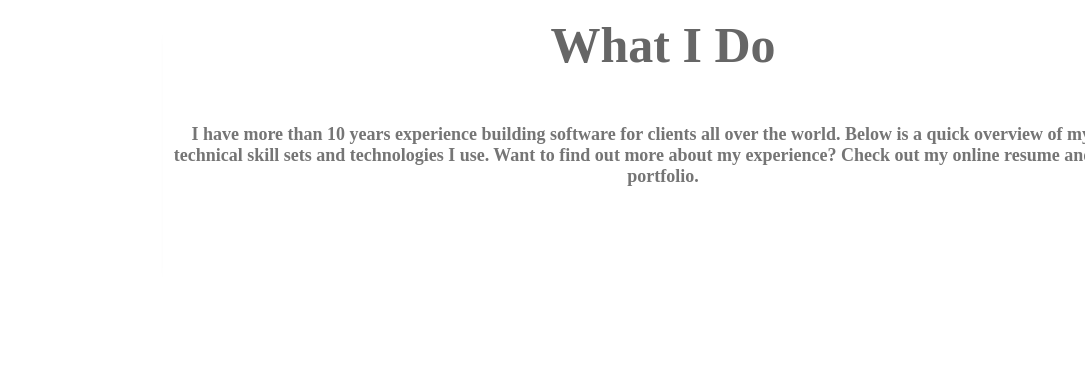
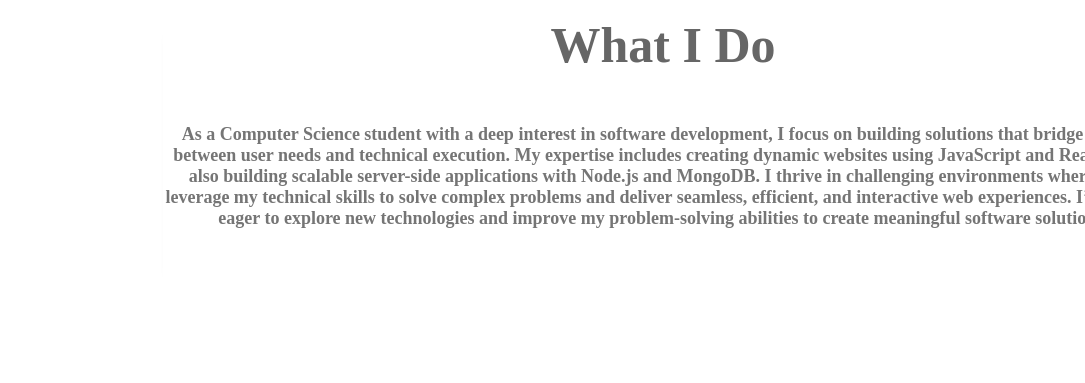
Before and after one commit to fatema-76/Assignment-001, a plain HTML site: page index.html in a window 1280 px wide. Shown: the part 1600-1983 px from the top of the page, without its empty margins (195-1280 px from the left). Drawn offline with Linux system fonts and the light colour scheme; files whose address does not match are found by name.

Commit message:
changed some paragraphs again

```diff
--- a/index.html
+++ b/index.html
@@ -69,7 +69,7 @@
     <section class="what-i-do">
       <section class="about-do">
         <p class="Bold-text">What I Do</p>
-        <p class="extra">I have more than 10 years experience building software for clients all over the world. Below is a quick overview of my main technical skill sets and technologies I use. Want to find out more about my experience? Check out my online resume and project portfolio.</p>
+        <p class="extra">As a Computer Science student with a deep interest in software development, I focus on building solutions that bridge the gap between user needs and technical execution. My expertise includes creating dynamic websites using JavaScript and React, while also building scalable server-side applications with Node.js and MongoDB. I thrive in challenging environments where I can leverage my technical skills to solve complex problems and deliver seamless, efficient, and interactive web experiences. I’m always eager to explore new technologies and improve my problem-solving abilities to create meaningful software solutions.</p>
        </section>
     </section>
 
```
